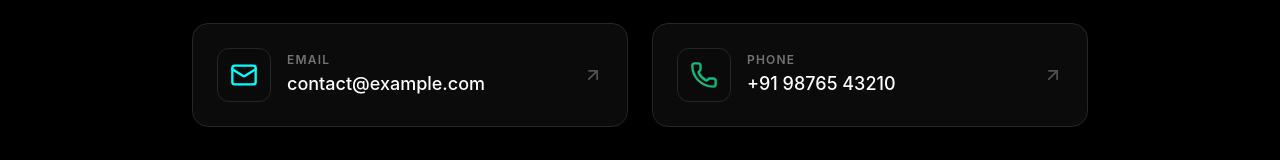
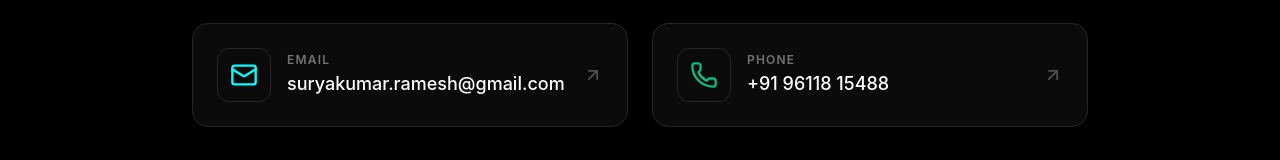
Before and after one commit to shravangv/Surya_portfolio1, a React (Vite) app: page /Surya_portfolio1/contact in a window 1280 px wide. Shown: the part 465-625 px from the top of the page. Built offline with nearby package versions, Linux system fonts and the light colour scheme.

Commit message:
Updated contact details

```diff
--- a/src/pages/ContactPage.tsx
+++ b/src/pages/ContactPage.tsx
@@ -20,14 +20,14 @@ const ContactPage: React.FC = () => {
     },
     {
       name: 'Email',
-      value: 'contact@example.com',
-      href: 'mailto:contact@example.com',
+      value: 'suryakumar.ramesh@gmail.com',
+      href: 'mailto:suryakumar.ramesh@gmail.com',
       icon: <Mail className="text-accent-cyan" size={28} />,
     },
     {
       name: 'Phone',
-      value: '+91 98765 43210',
-      href: 'tel:+919876543210',
+      value: '+91 96118 15488',
+      href: 'tel:+919611815488',
       icon: <Phone className="text-emerald-500" size={28} />,
     },
   ];
```
